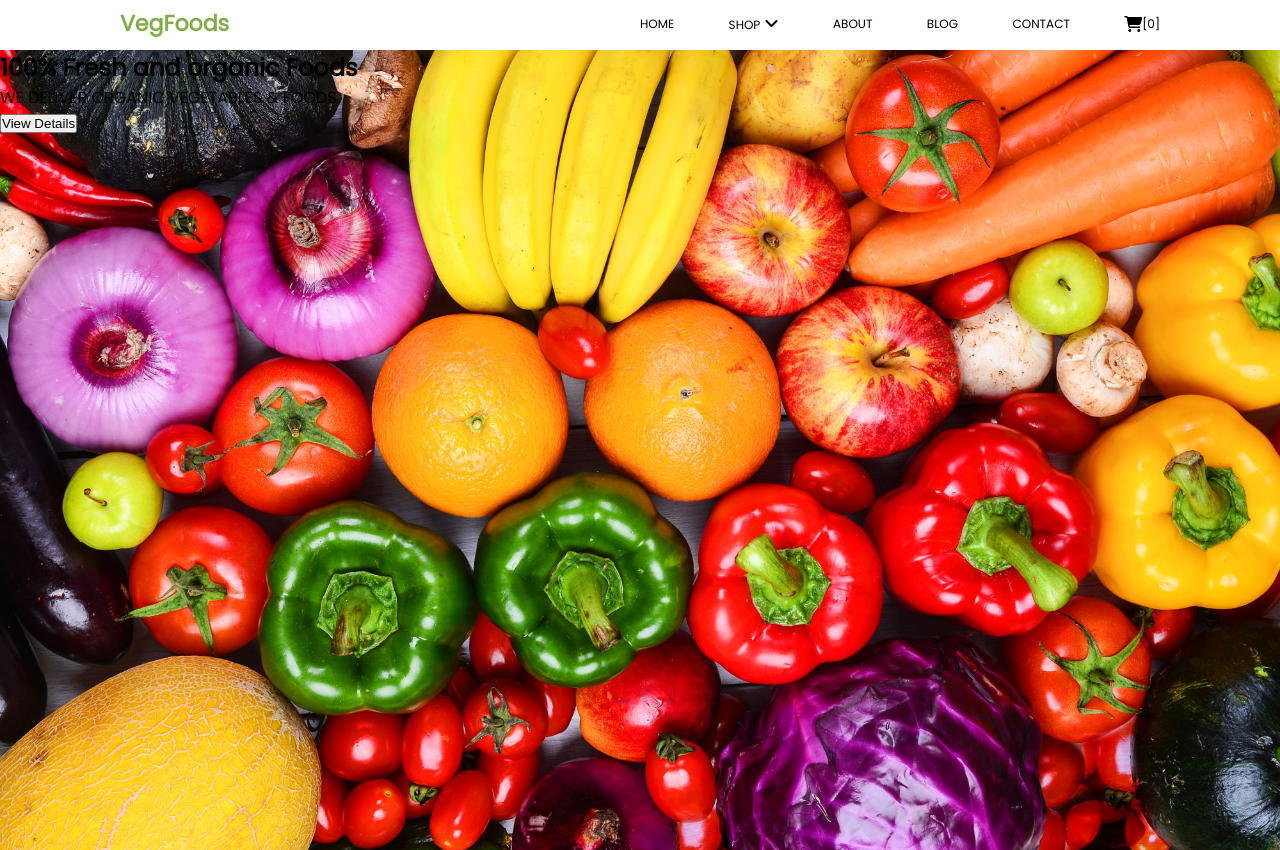
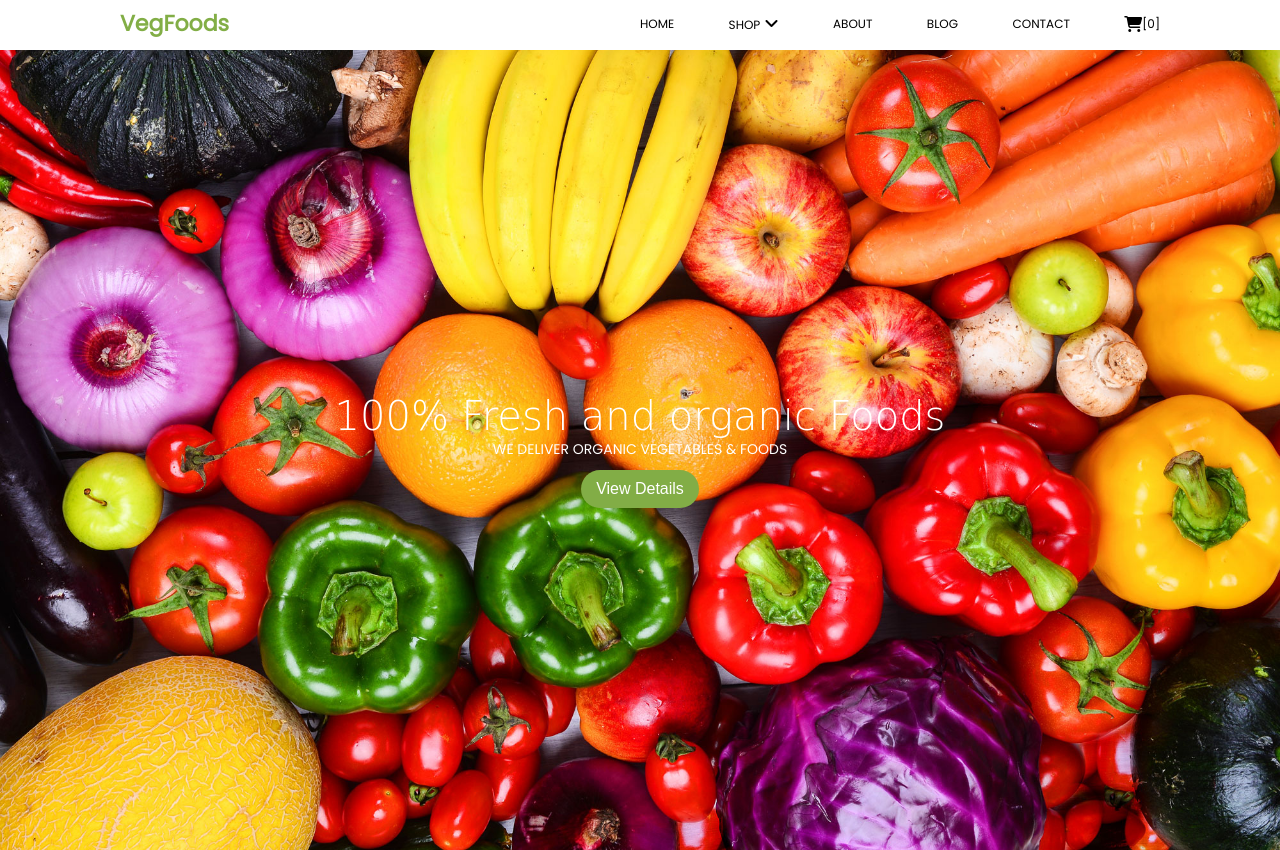
Before and after one commit to 026binit/vegFoodTemplateDesign, a plain HTML site: page index.html in a window 1280 px wide. Shown: the part 44-894 px from the top of the page. Drawn offline with Linux system fonts and the light colour scheme.

Commit message:
backgrond image implementation

```diff
--- a/style.css
+++ b/style.css
@@ -85,5 +85,35 @@ body{
     background-size: cover;
 }
 .background-image-section--item-container{
-
+    display: flex;
+    flex-direction: column;
+    justify-content: center;
+    align-items: center;
+    height: -webkit-fill-available;
 }
+.background-image-section--item-container h1{
+    font-family: 'Life Savers', cursive;
+    color: #fff;
+    font-size: 40px;
+    font-weight: 100;
+}
+.background-image-section--item-container p{
+    color: #fff;
+    font-size: 14px;
+    font-weight: 100;
+}
+.background-image-section--item-container button{
+    background-color: #82AD46;
+    border: none;
+    color: #fff;
+    font-size: 16px;
+    padding: 10px 15px;
+    border-radius: 25px;
+    cursor: pointer;
+    margin-top: 10px;
+}
+.background-image-section--item-container button:hover{
+    background-color: transparent;
+    color: #82AD46;
+    border: 1px solid #82AD46;
+}
```
